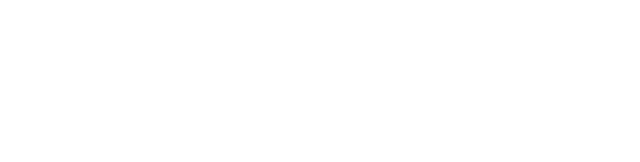
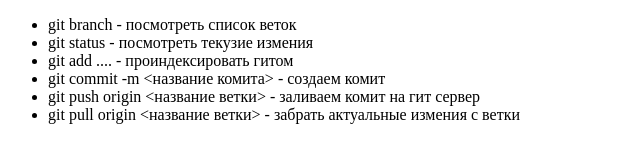
Before and after one commit to WitnessTime/FrontEndBasic_HW10, a plain HTML site: page index.html in a window 1280 px wide. Shown: the whole page, without its empty margins (0-640 px from the left). Drawn offline with Linux system fonts and the light colour scheme.

Commit message:
gir commands added

```diff
--- a/index.html
+++ b/index.html
@@ -9,7 +9,14 @@
 </head>
 
 <body>
-
+  <ul>
+    <li>git branch - посмотреть список веток</li>
+    <li>git status - посмотреть текузие измения</li>
+    <li>git add .... - проиндексировать гитом</li>
+    <li>git commit -m <название комита> - создаем комит</li>
+    <li>git push origin <название ветки> - заливаем комит на гит сервер</li>
+    <li>git pull origin <название ветки> - забрать актуальные  измения с ветки</li>
+  </ul>
 </body>
 
 </html>
```
